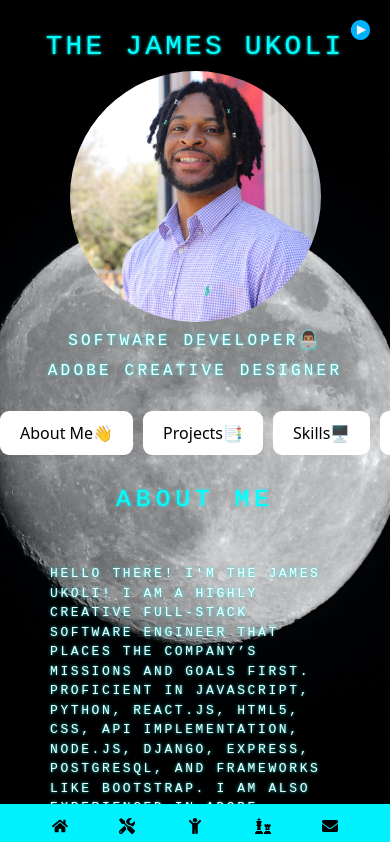
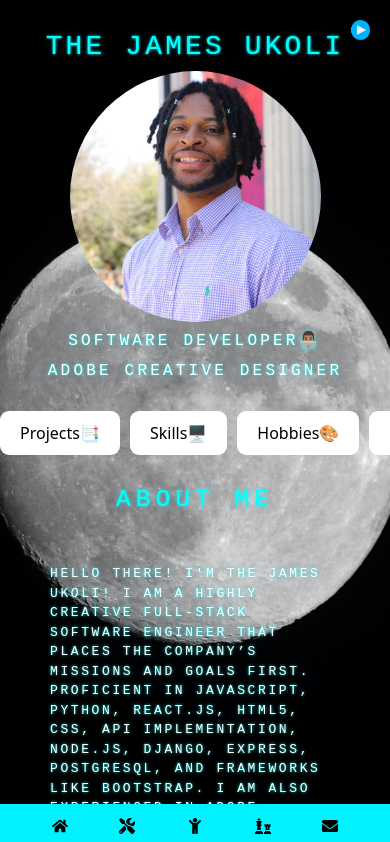
Before and after one commit to James-Ukoli/new_portfolio, a React (Create React App) app: page / in a window 390 px wide. Shown: the top 842 px of the page. Built offline with nearby package versions, Linux system fonts and the light colour scheme.

Commit message:
button navigatiion update

```diff
--- a/src/sections/ButtonNavigation.css
+++ b/src/sections/ButtonNavigation.css
@@ -35,9 +35,11 @@
     }
 
     .scrollable-div {
-      overflow-x: auto;
+      overflow-x:scroll;
+      display: flex;
+      overflow-y: auto;
       white-space: nowrap;
-      width: 100%;
+
     }
 
 
--- a/src/sections/ButtonNavigation.js
+++ b/src/sections/ButtonNavigation.js
@@ -3,7 +3,6 @@ import "./ButtonNavigation.css";
 
 function ButtonNavigation() {
   // Create refs for each section to scroll to
-  const section1Ref = useRef(null);
   const section2Ref = useRef(null);
   const section3Ref = useRef(null);
   const section4Ref = useRef(null);
@@ -14,41 +13,36 @@ function ButtonNavigation() {
     ref.current.scrollIntoView({ behavior: "smooth" });
   };
   return (
-    <div>
-      <nav className="">
     <div className="scrollable-div Button-container">
-          <button
-            onClick={() => scrollToSection(section1Ref)}
-            className="Robot-button"
-          >
-            About Me👋
-          </button>
-          <button
+      <div
+        href="#projects"
         onClick={() => scrollToSection(section2Ref)}
         className="Robot-button"
       >
         Projects📑
-          </button>
-          <button
+      </div>
+
+      <div
+        href="#skills"
         onClick={() => scrollToSection(section3Ref)}
         className="Robot-button"
       >
         Skills🖥️
-          </button>
-          <button
+      </div>
+      <div
+        href="#hobbies"
         onClick={() => scrollToSection(section4Ref)}
         className="Robot-button"
       >
         Hobbies🎨
-          </button>
-          <button
+      </div>
+      <div
+        href="#contactme"
         onClick={() => scrollToSection(section5Ref)}
         className="Robot-button"
       >
         Contact Me✉️
-          </button>
       </div>
-      </nav>
     </div>
   );
 }
```
Lines whose indentation alone changed are shown as unchanged.
